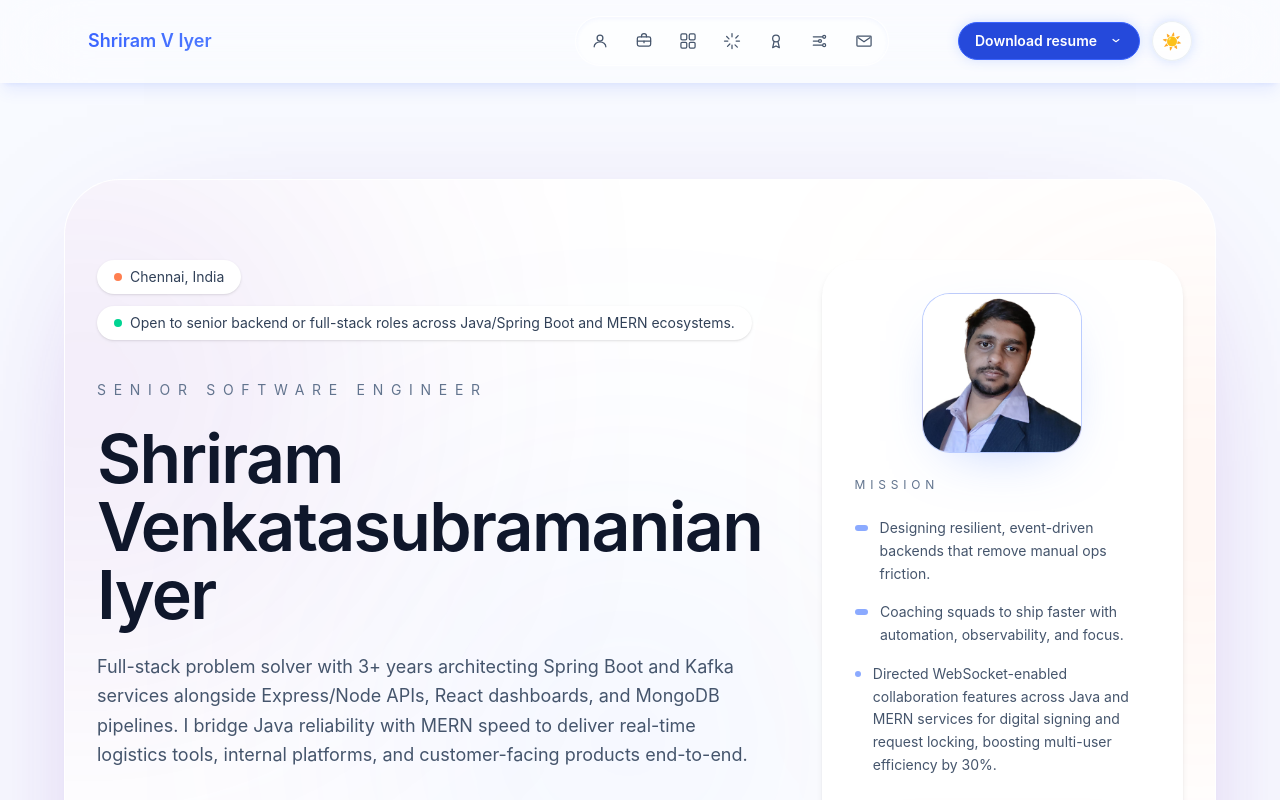
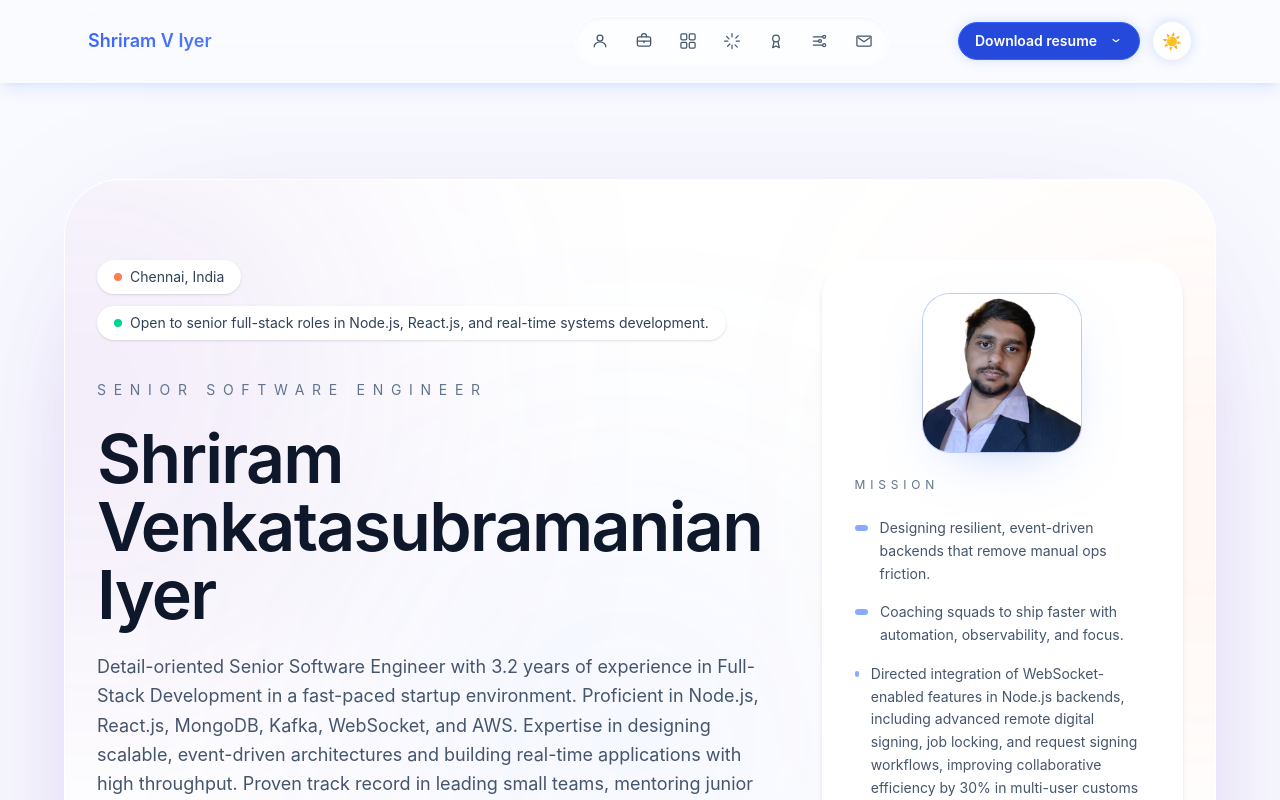
Before and after one commit to Shriram-Iyer/PORTFOLIO-APP, a React (Vite) app: page / in a window 1280 px wide. Shown: the top 800 px of the page. Built offline with nearby package versions, Linux system fonts and the light colour scheme.

Commit message:
resume uptaded

```diff
--- a/src/data/experience.ts
+++ b/src/data/experience.ts
@@ -14,11 +14,14 @@ export const experience: TimelineItem[] = [
     period: "Apr 2024 — Present",
     location: "Chennai, India",
     bullets: [
-      "Led a cross-functional squad shipping a real-time logistics workspace by pairing Spring Boot event services with an Express/Node BFF and React front-end, streaming 500K+ events/sec and cutting latency by 20%.",
-      "Directed WebSocket-enabled collaboration features across Java and MERN services for digital signing and request locking, boosting multi-user efficiency by 30%.",
-      "Mentored engineers on Java, Express/TypeScript, and React best practices, lifting sprint velocity by 25% while rolling out Playwright automation coverage."
+      "Led a cross-functional team to deliver a real-time web application using Node.js and Kafka, with Java/Spring Boot producing 500K+ events/sec, reducing processing latency by 20% and operational overhead by 5 hours/week.",
+      "Directed integration of WebSocket-enabled features in Node.js backends, including advanced remote digital signing, job locking, and request signing workflows, improving collaborative efficiency by 30% in multi-user customs filing scenarios.",
+      "Mentored junior developers in FullStack practices (Node.js, React.js, MongoDB), driving 25% faster feature delivery and promoting expertise in real-time logistics solutions.",
+      "Deployed Node.js-based microservices on AWS (EC2, Lambda, ECS) to handle 40% user growth, reducing infrastructure costs by 15% via auto-scaling and optimizing cloud resources.",
+      "Led the development of dashboard analytics for import/export documentation using Node.js APIs and React.js frontends, enabling real-time insights into logistics metrics.",
+      "Ensured 99.9% uptime for 12+ Node.js services via CloudWatch monitoring and implemented Playwright automation for end-to-end FullStack testing, improving test coverage and reliability."
     ],
-    technologies: ["Java", "Spring Boot", "Apache Kafka", "React", "Node.js", "Express", "AWS", "Playwright", "MongoDB"]
+    technologies: ["Node.js", "React.js", "MongoDB", "Kafka", "Java", "Spring Boot", "WebSocket", "AWS", "Playwright", "Microservices"]
   },
   {
     title: "Software Engineer",
@@ -26,10 +29,13 @@ export const experience: TimelineItem[] = [
     period: "Aug 2022 — Mar 2024",
     location: "Chennai, India",
     bullets: [
-      "Built event-driven workflows in Java/Spring Boot while exposing REST APIs through Express/Node adapters and MongoDB change streams, removing manual save flows and eliminating concurrency errors.",
-      "Integrated remote digital signing, WebSocket notifications, and collaborative editing across Spring Boot services and a MERN collaboration layer, reducing document turnaround time by 40%.",
-      "Delivered React + Material UI and Next.js dashboards powered by Node aggregation pipelines, improving transparency and trimming operations overhead by 5 hours weekly."
+      "Developed and optimized React.js frontend features for a logistics webapp, utilizing Redux and Material-UI to enhance the user experience and streamline customs documentation workflows for ICEGATE site submissions.",
+      "Contributed to backend development using Node.js for event-driven, real-time updates, eliminating save buttons by leveraging event-driven architecture for seamless database synchronization.",
+      "Integrated WebSocket protocols with Node.js for collaborative features such as remote digital signatures, reducing document signing delays by 40% in multi-user logistics teams.",
+      "Implemented Job Lock mechanism with Node.js backend logic and WebSocket notifications, ensuring data integrity and preventing concurrent edits on shared documents.",
+      "Designed Request Sign feature using Node.js services and WebSocket channels, enabling secure, remote document approval processes and streamlining customs brokerage workflows.",
+      "Achieved 90% test coverage with Playwright automation, reducing post-release defects by 25% and increasing overall test efficiency."
     ],
-    technologies: ["Java", "Spring Boot", "Node.js", "Express", "React", "Next.js", "WebSocket", "MongoDB", "MySQL"]
+    technologies: ["React.js", "Redux", "Material-UI", "Node.js", "MongoDB", "WebSocket", "Playwright", "REST APIs"]
   }
 ];
--- a/src/data/profile.ts
+++ b/src/data/profile.ts
@@ -10,15 +10,9 @@ const socialLinks = [
 
 const resumes = [
   {
-    id: "java",
-    label: "Java & Spring Boot CV",
-    summary: "Backend leadership with Spring Boot, Kafka, and AWS.",
-    url: `${import.meta.env.BASE_URL}assets/SHRIRAM_VENKATASUBRAMANIAN_IYER_CV.pdf`
-  },
-  {
     id: "mern",
-    label: "MERN Stack CV",
-    summary: "Full-stack delivery across MongoDB, Express, React, and Node.",
+    label: "Full-Stack Developer Resume",
+    summary: "Node.js, React.js, MongoDB, Kafka, AWS, Real-Time Systems expertise.",
     url: `${import.meta.env.BASE_URL}assets/SHRIRAM_VENKATASUBRAMANIAN_IYER_CV_MERN.pdf`
   }
 ];
@@ -30,12 +24,12 @@ export const profile = {
   location: "Chennai, India",
   photo: `${import.meta.env.BASE_URL}assets/photo1.jpg`,
   headline:
-    "Senior engineer blending Java/Spring Boot backends with MERN experiences to ship reliable logistics and SaaS platforms.",
+    "Senior Software Engineer | Full-Stack Development | Node.js, React.js, MongoDB, Kafka, AWS, Real-Time Systems",
   summary:
-    "Full-stack problem solver with 3+ years architecting Spring Boot and Kafka services alongside Express/Node APIs, React dashboards, and MongoDB pipelines. I bridge Java reliability with MERN speed to deliver real-time logistics tools, internal platforms, and customer-facing products end-to-end.",
+    "Detail-oriented Senior Software Engineer with 3.2 years of experience in Full-Stack Development in a fast-paced startup environment. Proficient in Node.js, React.js, MongoDB, Kafka, WebSocket, and AWS. Expertise in designing scalable, event-driven architectures and building real-time applications with high throughput. Proven track record in leading small teams, mentoring junior developers, and owning end-to-end delivery of a real-time collaborative logistics webapp. Skilled in microservices, CI/CD, performance optimization, and cloud infrastructure.",
   email: "shriramvi99@gmail.com",
   phone,
-  availability: "Open to senior backend or full-stack roles across Java/Spring Boot and MERN ecosystems.",
+  availability: "Open to senior full-stack roles in Node.js, React.js, and real-time systems development.",
   whatsapp: {
     number: whatsappNumber,
     message: whatsappMessage,
--- a/src/data/skills.ts
+++ b/src/data/skills.ts
@@ -6,26 +6,42 @@ export type SkillCategory = {
 export const skills: SkillCategory[] = [
   {
     title: "Programming Languages",
-    items: ["Java", "JavaScript", "TypeScript", "Python"]
+    items: ["JavaScript", "TypeScript", "Node.js", "Python", "Java (Kafka Integration)"]
   },
   {
-    title: "Backend & APIs",
-    items: ["Spring Boot", "Spring Cloud", "Spring Security", "Node.js", "REST", "AsyncAPI"]
+    title: "Backend Development",
+    items: ["Node.js", "Microservices", "Mongoose", "JWT", "MongoDB Aggregation", "REST APIs", "AsyncAPI"]
   },
   {
-    title: "Frontend",
-    items: ["React", "Redux", "Material UI", "Bootstrap", "HTML", "CSS"]
+    title: "Frontend Development",
+    items: ["React.js", "Redux", "Material-UI", "Bootstrap", "HTML", "CSS", "Next.js", "Zustand", "Tailwind CSS"]
+  },
+  {
+    title: "Event Streaming & Real-Time",
+    items: ["Apache Kafka", "Kafka Streams", "Kafka Connect", "Schema Registry", "Avro", "WebSockets", "Apache Flink"]
   },
   {
     title: "Databases",
-    items: ["MySQL", "PostgreSQL", "Oracle", "MongoDB", "Redis"]
+    items: ["MongoDB", "Redis", "MySQL", "PostgreSQL"]
   },
   {
     title: "Cloud & DevOps",
-    items: ["AWS EC2", "AWS Lambda", "ECS", "S3", "CloudWatch", "Docker", "GitHub Actions"]
+    items: ["AWS EC2", "AWS Lambda", "API Gateway", "Cognito", "S3", "MSK", "ElastiCache", "ECS", "ALB", "CloudWatch", "Docker", "GitHub Actions"]
   },
   {
-    title: "Streaming & Real-Time",
-    items: ["Apache Kafka", "Kafka Streams", "Kafka Connect", "Schema Registry", "WebSockets", "Apache Flink"]
+    title: "API Development & Tools",
+    items: ["REST APIs", "Swagger", "Postman", "AsyncAPI", "JSON", "AJV"]
+  },
+  {
+    title: "Testing & Quality",
+    items: ["Playwright", "End-to-End Testing", "Test Automation", "CI/CD"]
+  },
+  {
+    title: "Version Control & Project Management",
+    items: ["Git", "Jira", "Zoho Projects"]
+  },
+  {
+    title: "IDEs & Operating Systems",
+    items: ["VS Code", "IntelliJ IDEA", "Windows", "Linux"]
   }
 ];
```
Also changed, not shown: 1 other file (tests, documents, lock files or other folders).
